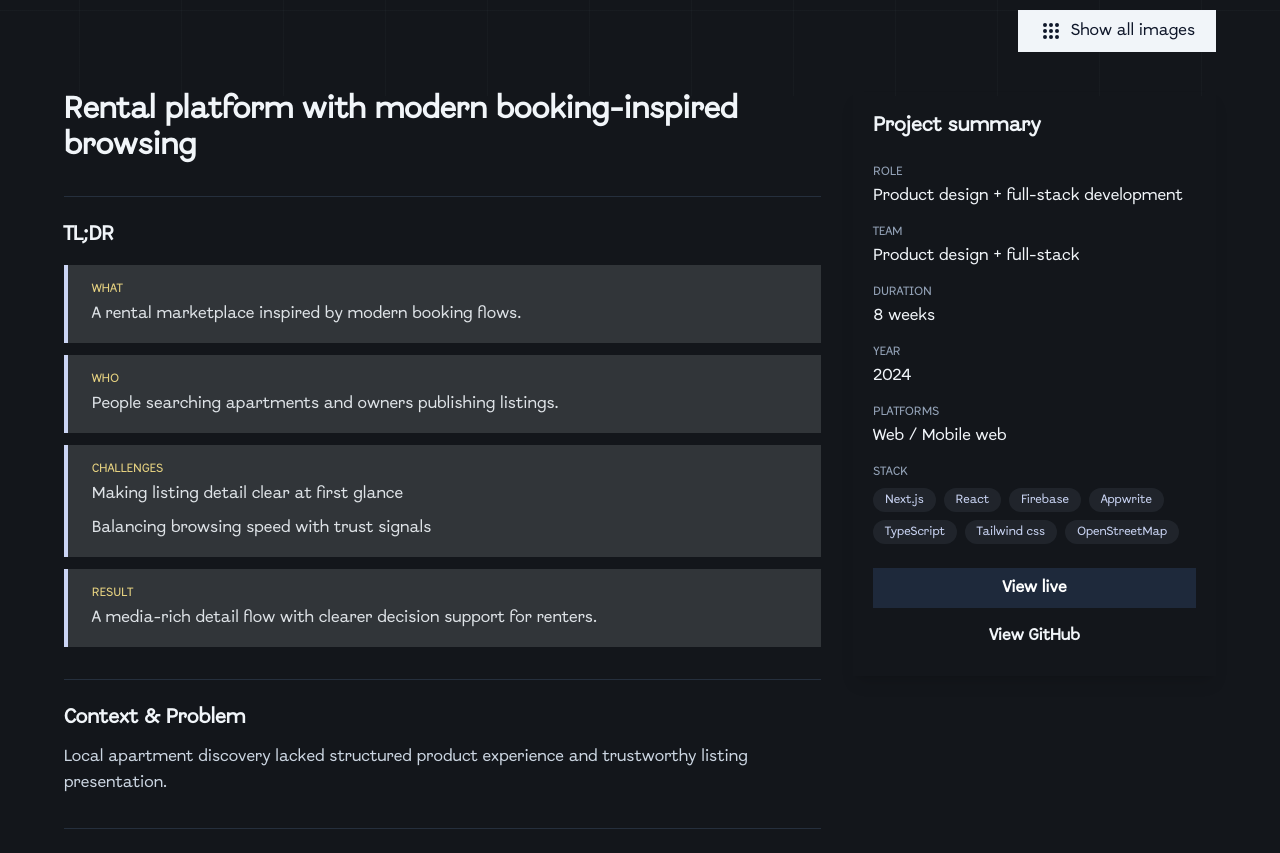
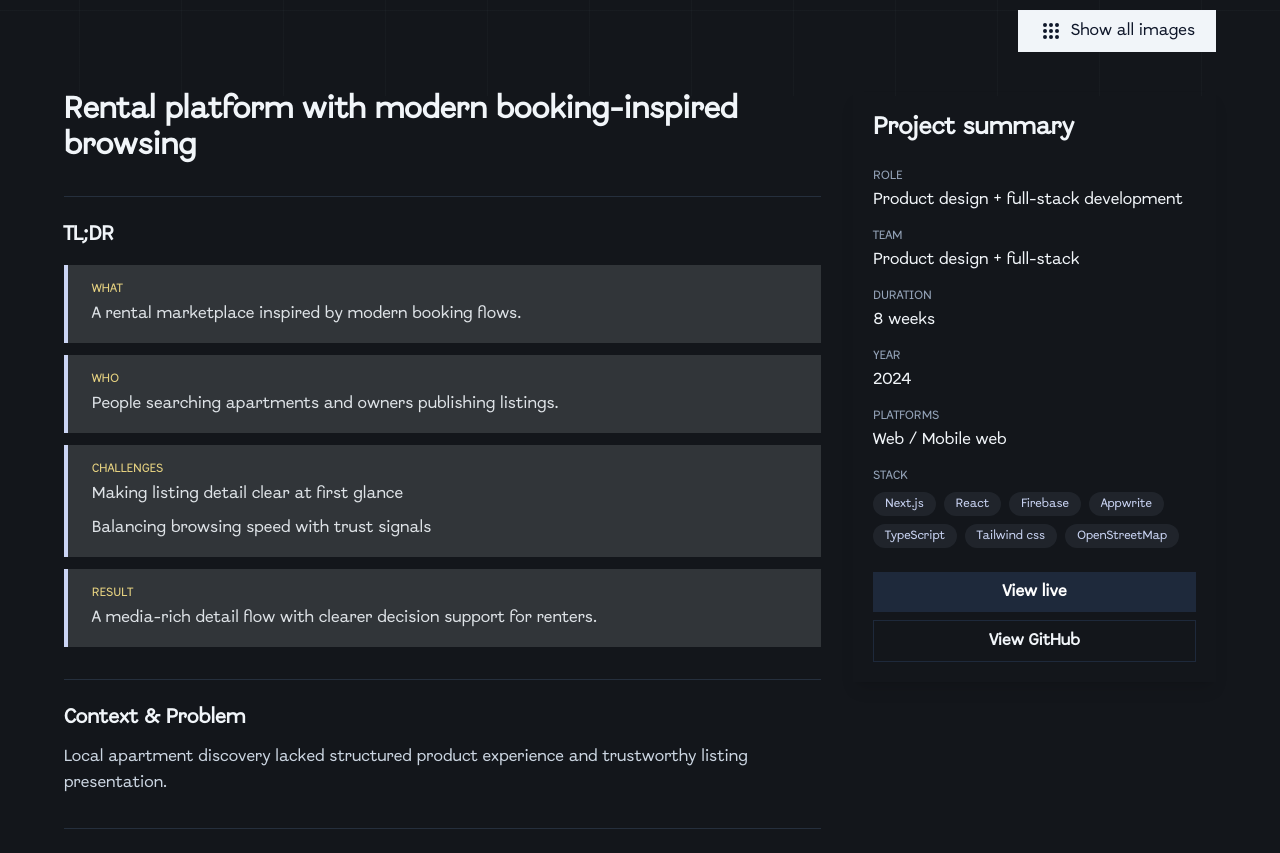
Before and after one commit to Rahim10020/freelance_portfolio, a Next.js app: page /projects/ahoe in a window 1280 px wide. Shown: the part 704-1557 px from the top of the page. Built offline with nearby package versions, Linux system fonts and the light colour scheme; no server answers.

Commit message:
add change github button styles

```diff
--- a/src/components/sections/ProjectSummaryAside.tsx
+++ b/src/components/sections/ProjectSummaryAside.tsx
@@ -26,9 +26,10 @@ export default function ProjectSummaryAside({
   return (
     <aside className="lg:col-span-4">
       <div className="top-6 p-5 shadow-lg lg:sticky">
-        <h3 className="text-xl font-display font-semibold text-[var(--c-text-strong)]">
+        <h3 className="text-xl md:text-2xl font-display font-semibold text-[var(--c-text-strong)]">
           {labels.projectSummary}
         </h3>
+        {/* Content */}
         <div className="mt-6 space-y-4">
           <div>
             <p className="text-xs uppercase font-display tracking-wide text-[var(--c-text-secondary)]">
@@ -86,6 +87,7 @@ export default function ProjectSummaryAside({
             </ul>
           </div>
         </div>
+        {/* Links (github & view live) */}
         <div className="mt-6 space-y-2">
           {project.links.live && (
             <a
@@ -102,7 +104,7 @@ export default function ProjectSummaryAside({
               href={project.links.github}
               target="_blank"
               rel="noopener noreferrer"
-              className="font-display inline-flex w-full items-center justify-center px-4 py-2 font-semibold text-[var(--c-text-strong)] hover:border-[var(--text-accent)] hover:text-[var(--text-accent)]"
+              className="font-display inline-flex w-full items-center justify-center px-4 py-2 font-semibold text-[var(--c-text-strong)] border border-[var(--c-border-input)]"
             >
               <span>{labels.viewGithub}</span>
             </a>
```
